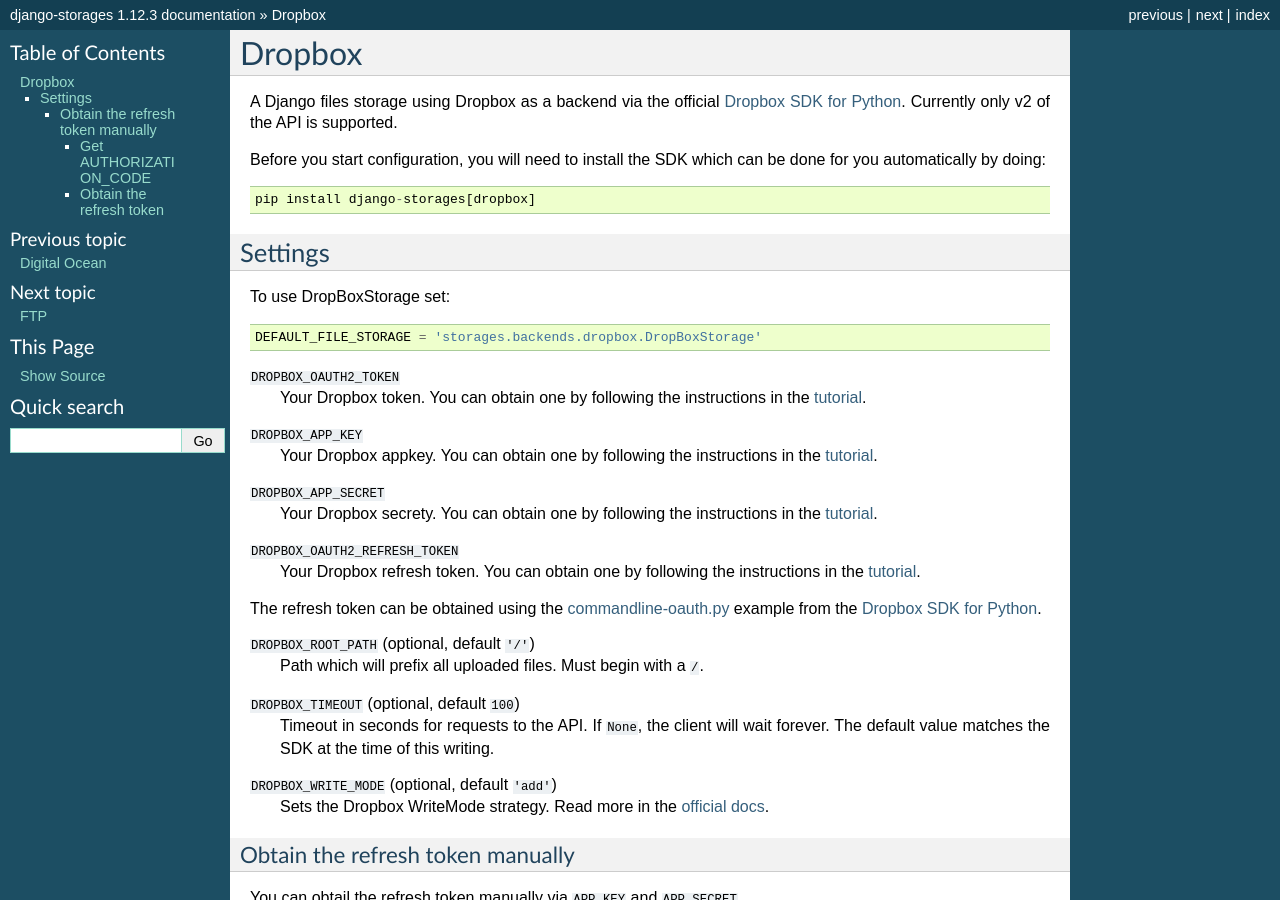
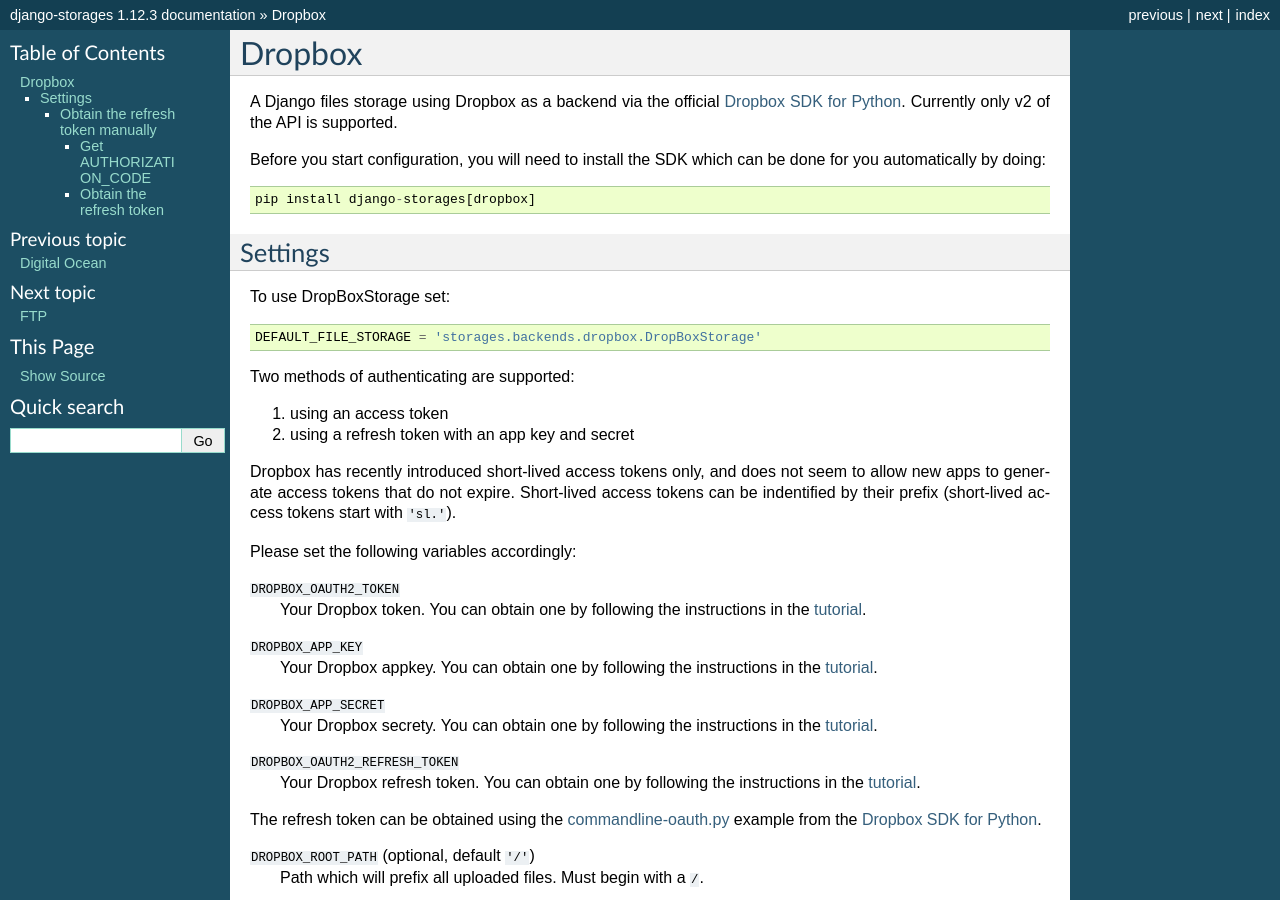
Before and after one commit to jschneier/django-storages, a Sphinx documentation site: the page built from docs/backends/dropbox.rst, in a window 1280 px wide and 900 px high. Built offline with Sphinx 7.4.7, drawn with Linux system fonts in a browser that asks for light colours.

Commit message:
Add more explanation about refresh token vs access token

```diff
--- a/docs/backends/dropbox.rst
+++ b/docs/backends/dropbox.rst
@@ -15,6 +15,15 @@
 To use DropBoxStorage set::
 
     DEFAULT_FILE_STORAGE = 'storages.backends.dropbox.DropBoxStorage'
+
+Two methods of authenticating are supported:
+
+1. using an access token
+2. using a refresh token with an app key and secret
+
+Dropbox has recently introduced short-lived access tokens only, and does not seem to allow new apps to generate access tokens that do not expire. Short-lived access tokens can be indentified by their prefix (short-lived access tokens start with ``'sl.'``).
+
+Please set the following variables accordingly:
 
 ``DROPBOX_OAUTH2_TOKEN``
    Your Dropbox token. You can obtain one by following the instructions in the `tutorial`_.
```
